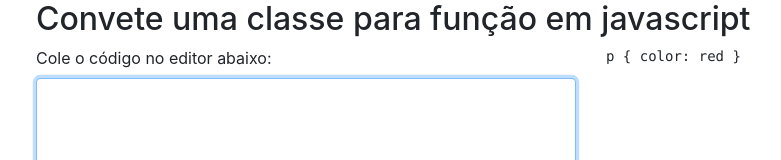
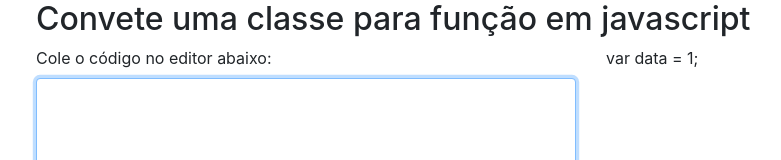
Before and after one commit to TaffarelXavier/converter-classe-para-funcao, a Next.js app: page / in a window 1280 px wide. Shown: the top 160 px of the page, without its empty margins (49-830 px from the left). Built offline with nearby package versions, Linux system fonts and the light colour scheme; a small style sheet from the web is missing.

Commit message:
Alterações

```diff
--- a/package.json
+++ b/package.json
@@ -11,6 +11,7 @@
     "clsx": "^1.0.4",
     "dotenv": "^8.2.0",
     "next": "^9.2.1",
+    "prismjs": "^1.19.0",
     "react": "^16.8.6",
     "react-bootstrap": "^1.0.0-beta.16",
     "react-copy-to-clipboard": "^5.0.2",
--- a/pages/_app.js
+++ b/pages/_app.js
@@ -14,7 +14,8 @@ class MyApp extends App {
           <script src="https://cdnjs.cloudflare.com/ajax/libs/highlight.js/9.18.1/highlight.min.js"></script>
           <link rel="stylesheet" href="https://cdnjs.cloudflare.com/ajax/libs/highlight.js/9.18.1/styles/dracula.min.css" />
           <link rel="stylesheet" href="https://cdnjs.cloudflare.com/ajax/libs/highlight.js/9.18.1/styles/a11y-dark.min.css" />
-          {/* <link rel="stylesheet" href="http://192.168.129.141:5000/assets/js/highlight.min.js" /> */}
+          <script src="https://myCDN.com/prism@v1.x/components/prism-core.min.js"></script>
+	<script src="https://myCDN.com/prism@v1.x/plugins/autoloader/prism-autoloader.min.js"></script>
         </Head>
           <Component {...pageProps} />
       </>
--- a/pages/index.js
+++ b/pages/index.js
@@ -2,8 +2,15 @@ import React, { useState } from 'react';
 import { Container, Row, Col, Button } from 'react-bootstrap';
 import Form from 'react-bootstrap/Form';
 import { CopyToClipboard } from 'react-copy-to-clipboard';
+import Prism from 'prismjs';
+// The code snippet you want to highlight, as a string
+const code = `var data = 1;`;
+
+// Returns a highlighted HTML string
+
 
 export default () => {
+	const html = Prism.highlight(code, Prism.languages.javascript, 'javascript');
 
 	const [textFormated, setTextFormated] = useState('');
 
@@ -18,7 +25,7 @@ export default () => {
 		var saida = 'const';
 
 		arr.map((el, index) => {
-			var className = el.match(/class\s+(\w+)/);
+			var className = el.match(/className\s+(\w+)/);
 
 			if (Boolean(className)) {
 				saida += ` ${className[1]} = () => {\n`;
@@ -49,7 +56,7 @@ export default () => {
 					</Form>
 				</Col>
 				<Col>
-				<pre><code className="language-css">{`p { color: red }`}</code></pre>
+				<span className="token keyword">var</span> data <span className="token operator">=</span> <span className="token number">1</span><span className="token punctuation">;</span>
 
 					{textFormated !== '' ? (
 						<>
```
Also changed, not shown: 1 other file (tests, documents, lock files or other folders).
